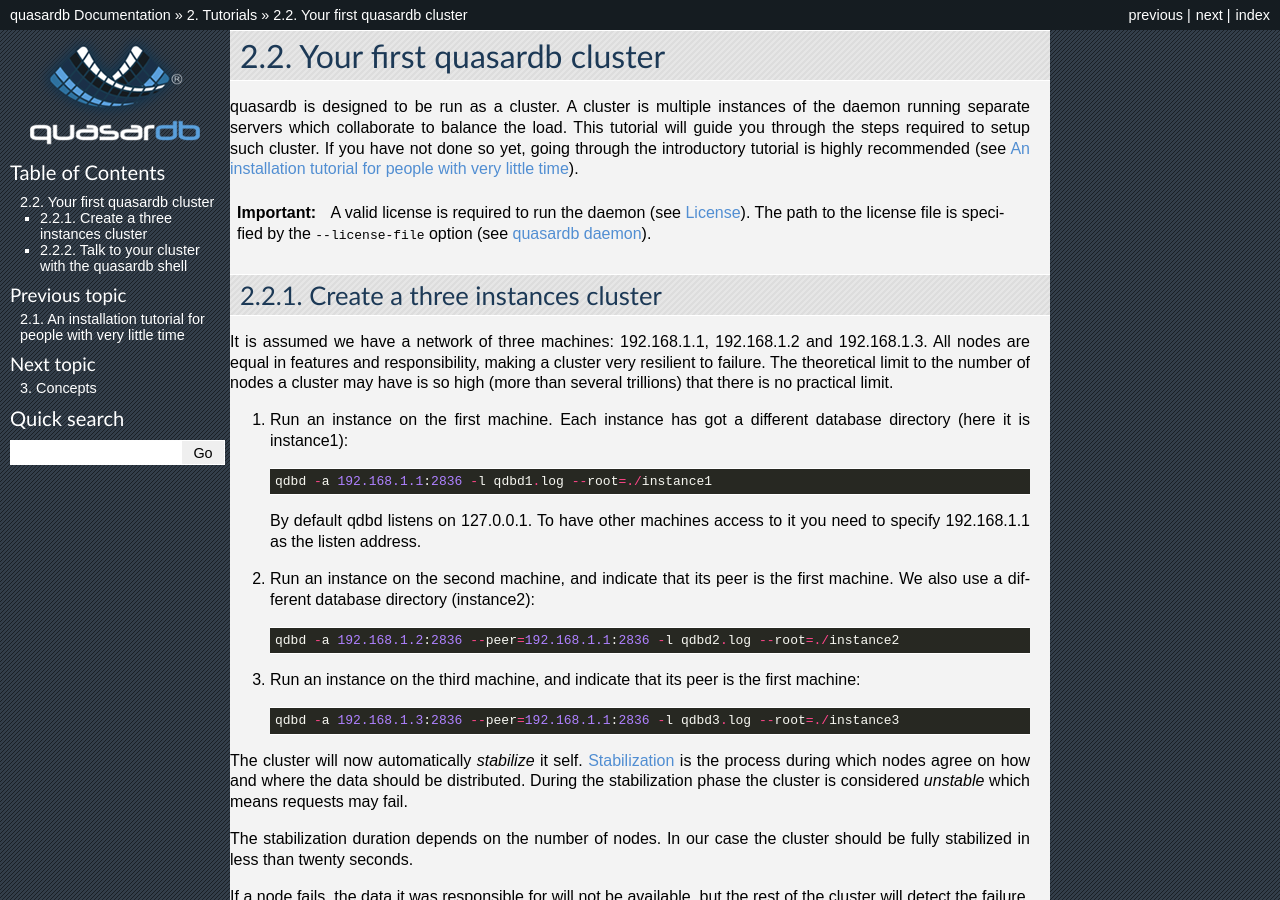
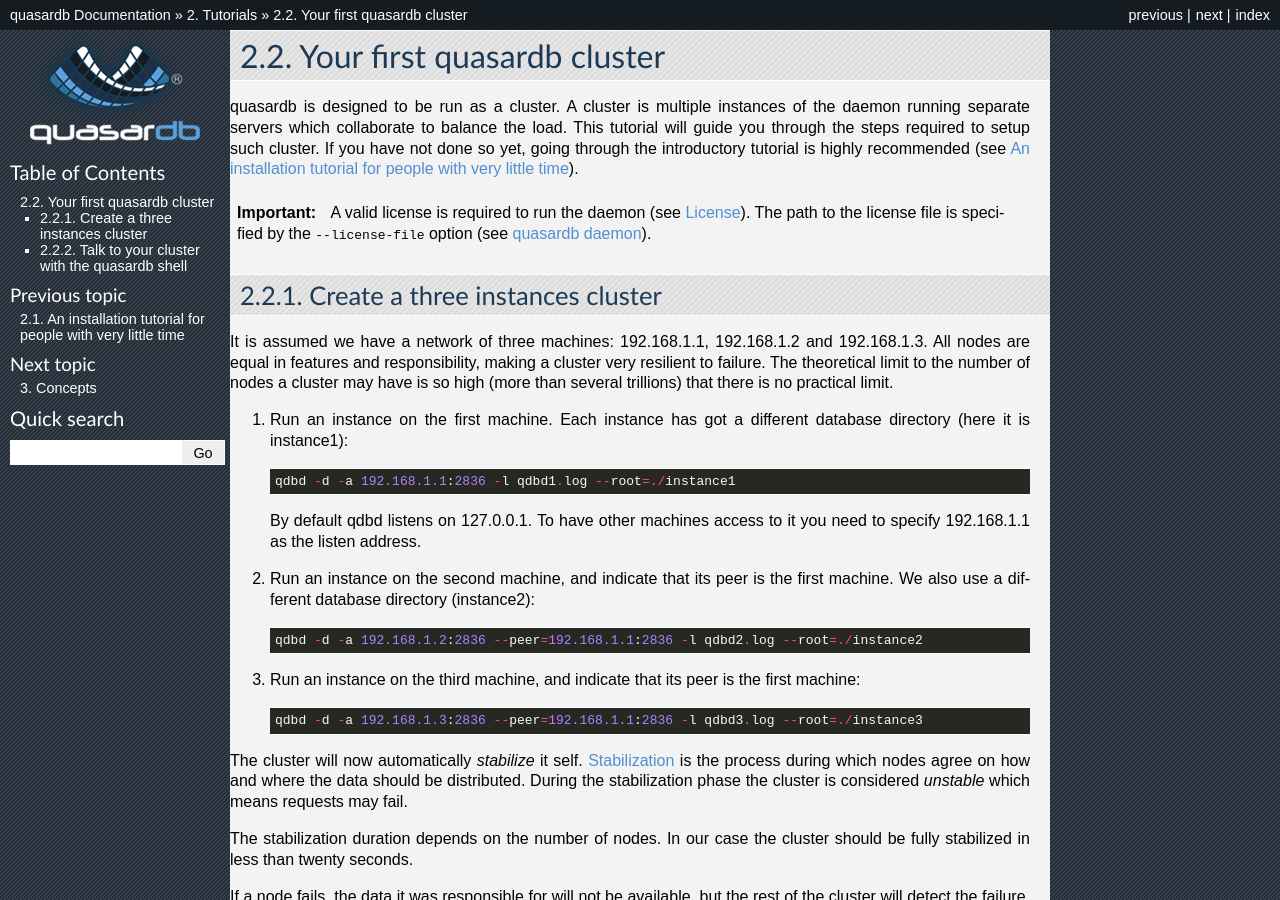
Before and after one commit to iltommi/qdb-documentation, a Sphinx documentation site: the page built from source/tutorials/one_ring.rst, in a window 1280 px wide and 900 px high. Built offline with Sphinx 7.4.7, drawn with Linux system fonts in a browser that asks for light colours.

```diff
--- a/source/primer.rst
+++ b/source/primer.rst
@@ -20,7 +20,7 @@ Shall we dance?
 
 To start the quasardb :term:`server`, simply run the :doc:`reference/qdbd` from a terminal, passing it your license file::
 
-    $ ./qdbd --license-file="./qdb_license.txt" &
+    $ ./qdbd -d --license-file="./qdb_license.txt"
 
 Now that the server is running, you can begin storing anything that crosses your mind into the database. Let's start simple. The example below uses :doc:`reference/qdb_shell`: to give the key "entry" a value of "amazing..."::
 
@@ -93,7 +93,7 @@ But, wait, there's more!
 
 Working on web-oriented technologies? We've thought about you as well and built a web bridge, :doc:`reference/qdb_httpd`::
 
-    ./qdb_httpd &
+    ./qdb_httpd -d
 
 The web bridge can help you monitor the node and get entries in JSON or JSONP format, for example, with wget::
 
--- a/source/tutorials/one_ring.rst
+++ b/source/tutorials/one_ring.rst
@@ -14,18 +14,18 @@ It is assumed we have a network of three machines: 192.168.1.1, 192.168.1.2 and
 
 #. Run an instance on the first machine. Each instance has got a different database directory (here it is instance1)::
 
-     qdbd -a 192.168.1.1:2836 -l qdbd1.log --root=./instance1
+     qdbd -d -a 192.168.1.1:2836 -l qdbd1.log --root=./instance1
 
    By default qdbd listens on 127.0.0.1. To have other machines access to it you need to specify 192.168.1.1 as the listen address.
 
 #. Run an instance on the second machine, and indicate that its peer is the first machine.
    We also use a different database directory (instance2)::
 
-     qdbd -a 192.168.1.2:2836 --peer=192.168.1.1:2836 -l qdbd2.log --root=./instance2
+     qdbd -d -a 192.168.1.2:2836 --peer=192.168.1.1:2836 -l qdbd2.log --root=./instance2
 
 #. Run an instance on the third machine, and indicate that its peer is the first machine::
 
-     qdbd -a 192.168.1.3:2836 --peer=192.168.1.1:2836 -l qdbd3.log --root=./instance3
+     qdbd -d -a 192.168.1.3:2836 --peer=192.168.1.1:2836 -l qdbd3.log --root=./instance3
 
 The cluster will now automatically *stabilize* it self. :term:`Stabilization` is the process during which nodes agree on how and where the data should be distributed. During the stabilization phase the cluster is considered *unstable* which means requests may fail.
 
--- a/source/tutorials/tut_quick.rst
+++ b/source/tutorials/tut_quick.rst
@@ -50,7 +50,7 @@ All information is available in both JSON and JSONP format.
 
     By default the server will listen on the localhost and on the port 8080. We may want to listen on all IPv4 interfaces instead. Note that we need to specify the daemon's address (192.168.1.1 on the port 303 in our example)::
 
-      qdb_httpd --address=0.0.0.0:8080 --daemon=192.168.1.1:303
+      qdb_httpd -d --address=0.0.0.0:8080 --daemon=192.168.1.1:303
 
  #. Test it from a browser
 
```
